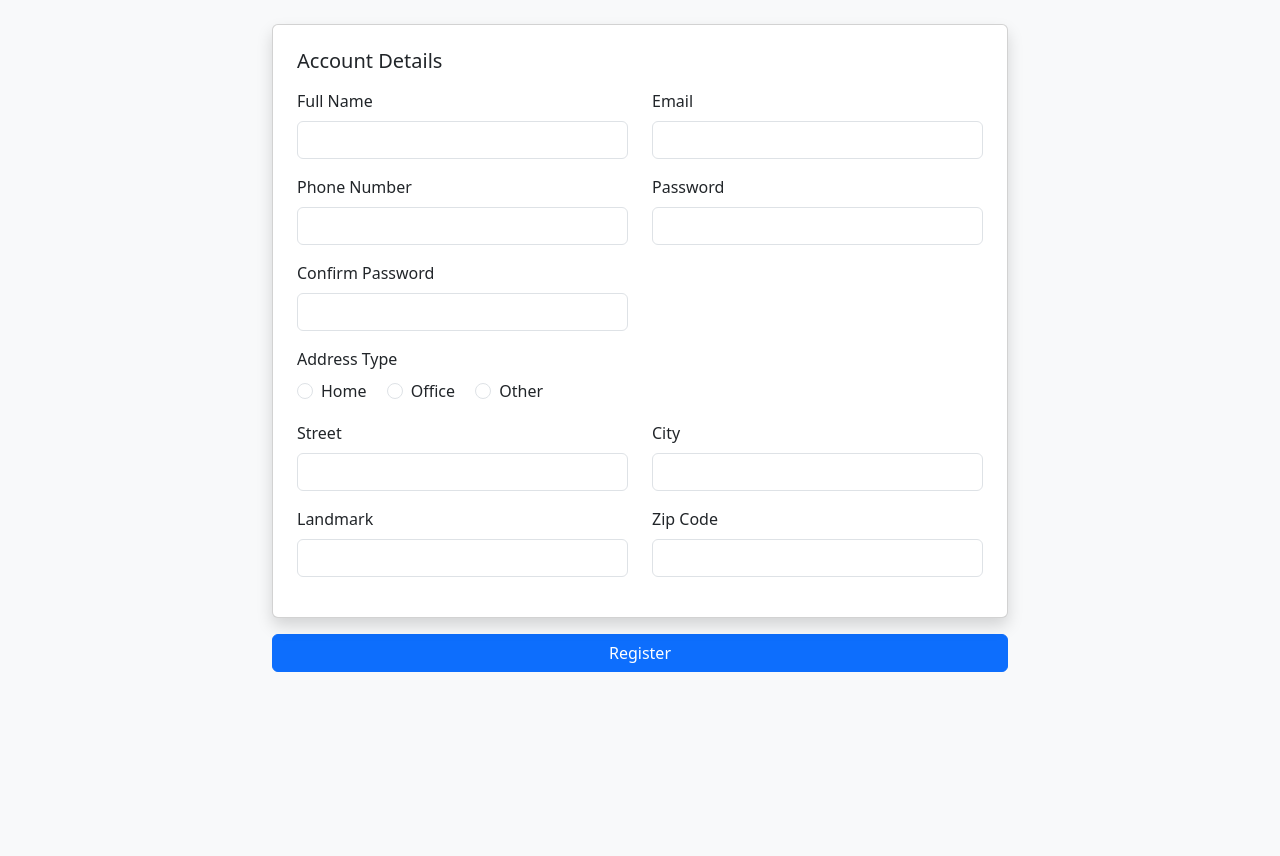
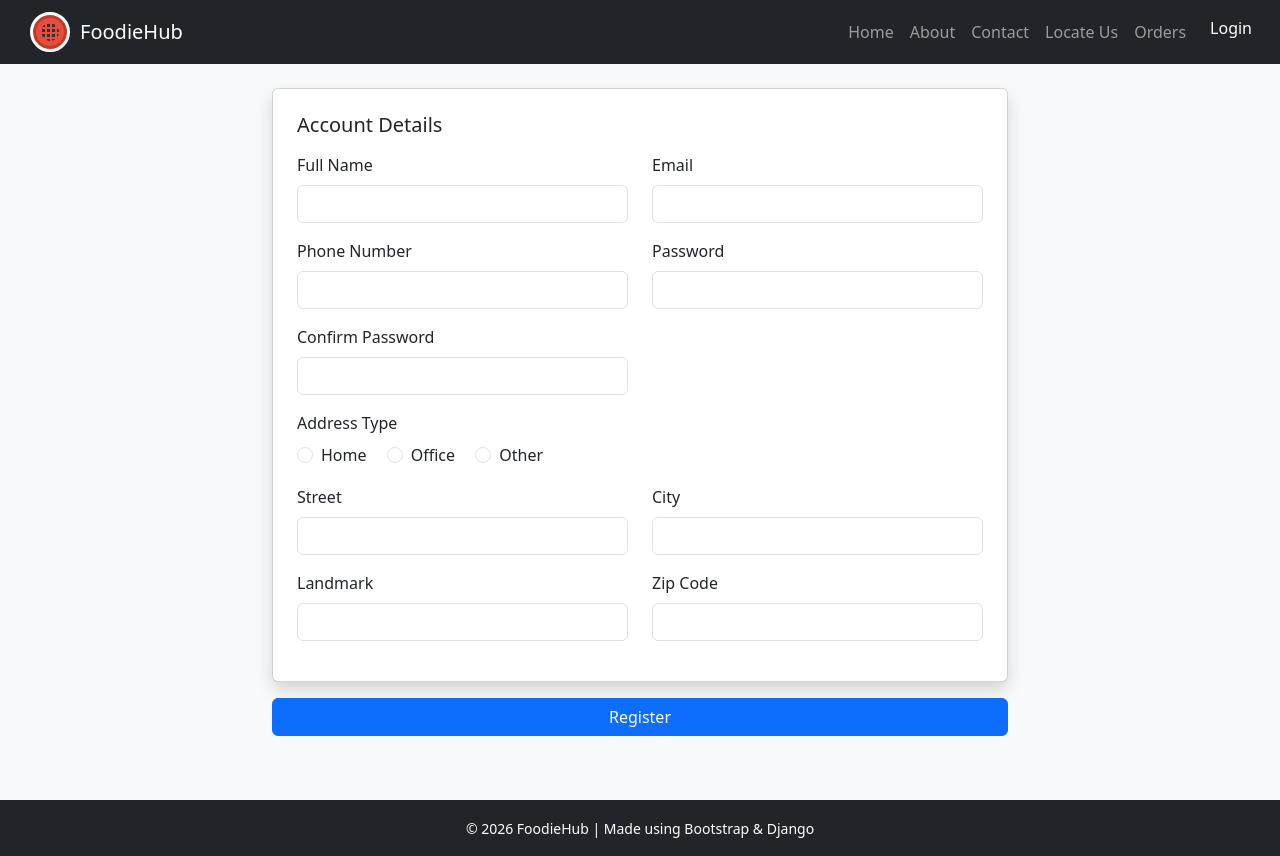
Before and after one commit to manasays2001-hue/Food-Hub, a Django app: page /register/ in a window 1280 px wide. Before the commit the page ends 672 px from the top, so only its background shows below. Run offline with Django 5.2, Linux system fonts and the light colour scheme.

Commit message:
register page update

```diff
--- a/restuarent/templates/register.html
+++ b/restuarent/templates/register.html
@@ -12,9 +12,181 @@
         .card {
             margin-top: 80px;
         }
+
+         .header{background-image: url('https://img.freepik.com/premium-photo/mix-vegetables-food-isolated-grey-background_429553-176.jpg?w=2000');
+            background-size: cover;
+            background-position: center;
+            background-repeat: no-repeat;
+            color: black;
+
+  }
+
+  .header{
+  background-image: url('https://img.freepik.com/premium-photo/mix-vegetables-food-isolated-grey-background_429553-176.jpg?w=2000');
+  background-size: cover;
+  background-position: center;
+  background-repeat: no-repeat;
+  color: black;
+}
+
+.cart-floating{
+  position: fixed;
+  bottom: 25px;
+  right: 25px;
+  background: #ff9800;
+  color: white;
+  font-size: 20px;
+  border-radius: 50%;
+  width: 60px;
+  height: 60px;
+  display:flex;
+  align-items:center;
+  justify-content:center;
+  box-shadow: 0 4px 12px rgba(0,0,0,0.3);
+  text-decoration:none;
+  z-index:1000;
+}
+
+.cart-floating:hover{
+  background:#e68900;
+  color:white;
+}
+
+.food-section{
+border:1px solid #ddd;
+border-radius:10px;
+padding:25px;
+margin-top:40px;
+background:#fafafa;
+}
+ .icon {
+  width: 40px;   /* reduced */
+  height: 40px;  /* reduced */
+  border-radius: 50%;
+  position: relative;
+
+  background: #e74c3c;
+  border: 3px solid white; /* slightly thinner */
+  box-shadow: inset 0 0 0 3px #c0392b;
+}
+
+.icon::after {
+  content: "";
+  width: 18px;   /* reduced */
+  height: 18px;  /* reduced */
+  border-radius: 50%;
+  position: absolute;
+  top: 50%;
+  left: 50%;
+  transform: translate(-50%, -50%);
+
+  background: radial-gradient(#2d3436 1.5px, transparent 1.5px);
+  background-size: 5px 5px;
+}
+
+
+.icon {
+  --size: 40px;
+  width: var(--size);
+  height: var(--size);
+}
+
+
+.F {
+  gap: 20px;
+    padding-left: 10px;
+
+}
+
     </style>
 </head>
 <body>
+
+    <nav class="navbar navbar-expand-lg navbar-dark bg-dark">
+  <div class="container-fluid" style="padding-left: 30px;">
+    <div class="icon"></div>
+    <a class="navbar-brand F" href="{% url 'index' %}">FoodieHub</a>
+
+    <div class="collapse navbar-collapse" id="navbarNav">
+      <ul class="navbar-nav ms-auto">
+
+        <li class="nav-item py-1">
+          <a class="nav-link" href="{% url 'index' %}">Home</a>
+        </li>
+
+        <li class="nav-item py-1">
+          <a class="nav-link" href="">About</a>
+        </li>
+
+
+        <li class="nav-item py-1">
+          <a class="nav-link" href="">Contact</a>
+        </li>
+
+        <li class="nav-item py-1">
+          <a class="nav-link" href="">Locate Us</a>
+        </li>
+         <li class="nav-item py-1">
+          <a class="nav-link" href="">Orders</a>
+        </li>
+
+        {% if user.is_authenticated %}
+
+        <li class="nav-item dropdown px-3">
+          <a class="nav-link dropdown-toggle d-flex align-items-center"
+             href="#" role="button" data-bs-toggle="dropdown">
+
+            <div class="rounded-circle bg-success text-white d-flex justify-content-center align-items-center"
+                 style="width:40px;height:40px;font-weight:bold;">
+              {{ user.username|first|upper }}
+            </div>
+          </a>
+
+         <ul class="dropdown-menu dropdown-menu-end profile-dropdown shadow border-0">
+
+    <!-- User Info -->
+    <li class="px-3 py-2">
+        <div class="fw-semibold">{{ user.username }}</div>
+        <small class="text-muted">Welcome back 👋</small>
+    </li>
+
+    <li><hr class="dropdown-divider"></li>
+
+    <li>
+        <a class="dropdown-item d-flex align-items-center"
+           href="{% url 'register' %}">
+            <i class="fa fa-user me-2 text-success"></i>
+            Edit Profile
+        </a>
+    </li>
+
+    <!-- Logout -->
+    <li>
+        <a class="dropdown-item d-flex align-items-center text-danger"
+           href="{% url 'logout' %}">
+            <i class="fa fa-sign-out-alt me-2"></i>
+            Logout
+        </a>
+    </li>
+</ul>
+        </li>
+
+        {% else %}
+
+        <!-- Login Button -->
+        <li class="nav-item">
+          <a class="nav-link btn btn-primary text-white px-3"
+             href="{% url 'login' %}">
+            Login
+          </a>
+        </li>
+
+        {% endif %}
+
+      </ul>
+    </div>
+  </div>
+</nav>
 
 
 
@@ -130,6 +302,12 @@
     </div>
 </div>
 
+<footer class="bg-dark text-white text-center py-3 mt-5">
+  <small>
+    © 2026 FoodieHub | Made  using Bootstrap & Django
+  </small>
+</footer>
+
 
 <script src="https://cdn.jsdelivr.net/npm/bootstrap@5.3.2/dist/js/bootstrap.bundle.min.js"></script>
 </body>
```
